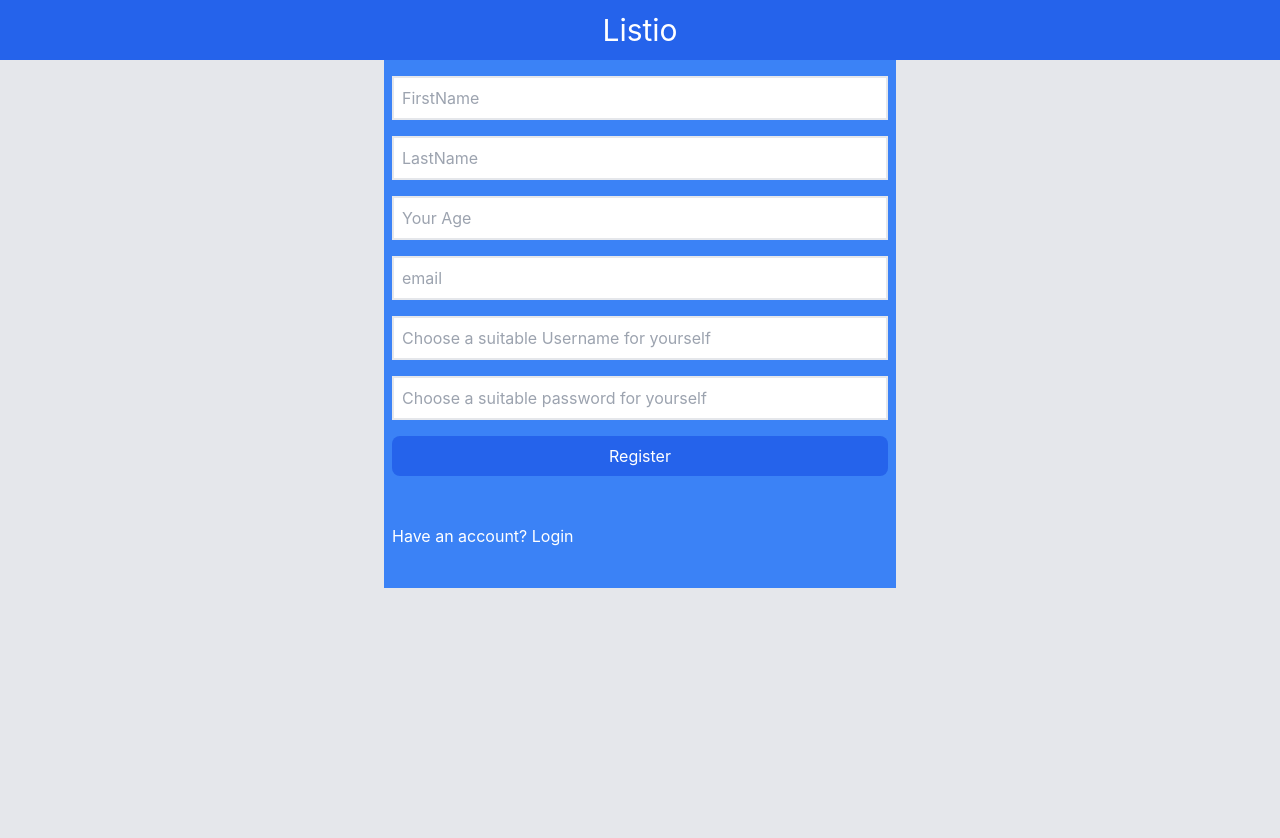
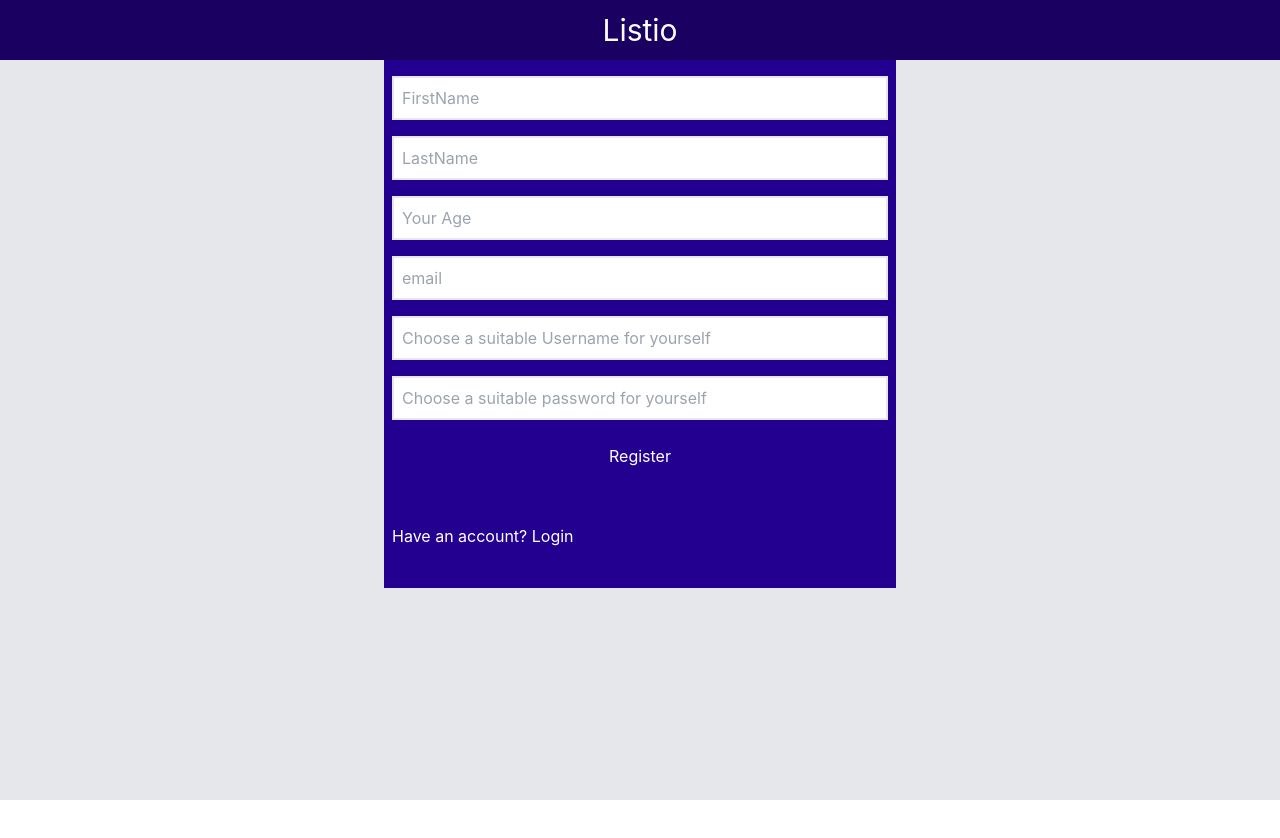
Before and after one commit to Moyinoluwa26/Listed, a React (Create React App) app in the folder ux-page/: page /login in a window 1280 px wide. Shown: the top 838 px of the page. After the commit the page ends 800 px from the top, so only its background shows below. Built offline with nearby package versions, Linux system fonts and the light colour scheme.

Commit message:
25-01-2024

```diff
--- a/ux-page/package.json
+++ b/ux-page/package.json
@@ -9,6 +9,7 @@
     "@testing-library/user-event": "^13.5.0",
     "react": "^18.2.0",
     "react-dom": "^18.2.0",
+    "react-icons": "^5.0.1",
     "react-redux": "^9.0.2",
     "react-router-dom": "^6.20.1",
     "react-scripts": "^5.0.1",
--- a/ux-page/src/App.js
+++ b/ux-page/src/App.js
@@ -13,7 +13,7 @@ function App() {
   return (
     <div className="App">
 
-      <div className='flex w-full bg-blue-600   '><h1 className='my-3 text-3xl text-white mx-auto'>Listio</h1></div>
+
       <BrowserRouter>
         <Routes>
           <Route path="/" element={<Navigate to="/login" />} />
--- a/ux-page/src/HomePage.js
+++ b/ux-page/src/HomePage.js
@@ -2,8 +2,12 @@ import { React } from 'react';
 import { useDispatch, useSelector } from 'react-redux';
 import { setLogout } from './state';
 import { useNavigate } from 'react-router-dom';
-import { useEffect } from 'react';
+import { useEffect, useState } from 'react';
 import { setLogin } from './state';
+import { SlArrowDown } from "react-icons/sl";
+import { HiChevronDoubleUp } from "react-icons/hi";
+
+
 const Home = () => {
 
     const dispatch = useDispatch();
@@ -30,13 +34,37 @@ const Home = () => {
         Navigate('/');
     }
 
+    const [showInfo, setShowInfo] = useState(false);
 
+    const DisplayInfo = () => {
+        setShowInfo(!showInfo);
+    }
 
-    return (<div>
+    const Iconstyle = { color: "white", width: "24px", height: "24px" }
+    return (<div className='flex flex-col'>
+        <div className='flex w-full bg-blue justify-between px-24'>
+            <h1 className='my-3 text-3xl text-white '>Listio</h1>
+            <div className='flex '>
+
+                {!showInfo && <SlArrowDown className='my-auto' style={Iconstyle} onClick={DisplayInfo} />} {/*}: <SlArrowDown className='my-auto transform rotate-180' style={Iconstyle} onClick={DisplayInfo} />} */}
+            </div>
+        </div>
+        <div className='absolute right-0 top-0 '>
+            <div className={showInfo ? 'flex flex-col bg-gray-500 px-20 h-96 justify-around' : 'hidden'}>
+                <h1 className='text-white'>User Image</h1>
+                <p className='text-white'>{Cuser.firstName} {Cuser.lastName}</p>
+
+                <div className='flex flex-row justify-around'>
+                    <button onClick={Logout} className='pr-5'>Logout</button>
+                    <HiChevronDoubleUp className='my-auto' style={Iconstyle} onClick={DisplayInfo} />
+                </div>
+            </div>
+        </div>
+
         <h1>Home</h1>
         <p>Welcome to the home page.</p>
         <p>{Cuser.firstName}</p>
-        <button onClick={Logout}>Logout</button>
+
     </div>);
 }
 
--- a/ux-page/src/LoginPage.js
+++ b/ux-page/src/LoginPage.js
@@ -18,8 +18,8 @@ const LoginPage = () => {
     }
     return (
         <div className='h-screen w-screen bg-gray-200 flex flex-col mx-auto'>
-
-            <div className='md:w-2/5 bg-blue-500 md:mx-auto ' >
+            <div className='flex w-full bg-blue  '><h1 className='my-3 text-3xl text-white mx-auto'>Listio</h1></div>
+            <div className='md:w-2/5 bg-blueb md:mx-auto ' >
                 {pageType === "Login" && <Login />}
                 {pageType === "Register" && <Register />}
                 <button onClick={HaveAccount} className='my-10 ml-2 text-white hover:underline'> {pageType === "Register" ? "Have an account? Login" : "Don't have an account? Register"}</button>
--- a/ux-page/src/components/loginForm.js
+++ b/ux-page/src/components/loginForm.js
@@ -64,7 +64,7 @@ const Login = () => {
 
     return (<div>
         <form className='flex flex-col mt-2' onSubmit={handleSubmit}>
-            <input type="text" name="username" placeholder="Username" value={formData.username} className='p-2 mx-2 border-2 my-2 ' onChange={handleChange} />
+            <input type="text" name="username" placeholder="Username" value={formData.username} className='p-2 mx-2 border-2 my-2' onChange={handleChange} />
             <input type="password" name="password" placeholder="Password" value={formData.password} className='p-2 mx-2 border-2 my-2 ' onChange={handleChange} />
             <button className='bg-blue-600 text-white p-2 rounded-lg my-2 mx-2 ' type='submit'>Login</button>
         </form>
--- a/ux-page/tailwind.config.js
+++ b/ux-page/tailwind.config.js
@@ -4,7 +4,12 @@ module.exports = {
     "./src/**/*.{js,ts,jsx,tsx,mdx}"
   ],
   theme: {
-    extend: {},
-  },
-  plugins: [],
+    extend: {
+      colors: {
+        "blue": "#190061",
+        "blueb": "#240090"
+      },
+    },
+    plugins: [],
+  }
 }
```
Also changed, not shown: 1 other file (tests, documents, lock files or other folders).
